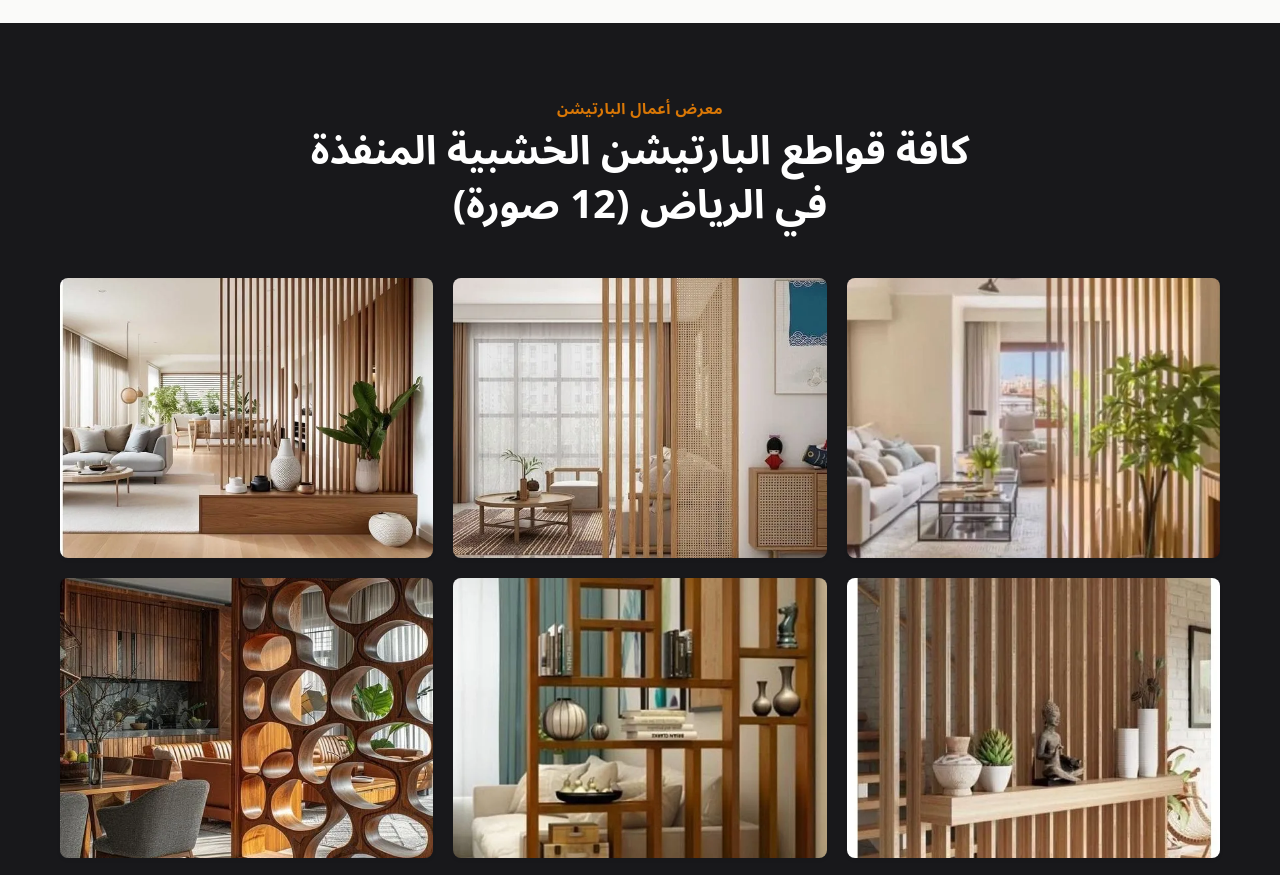
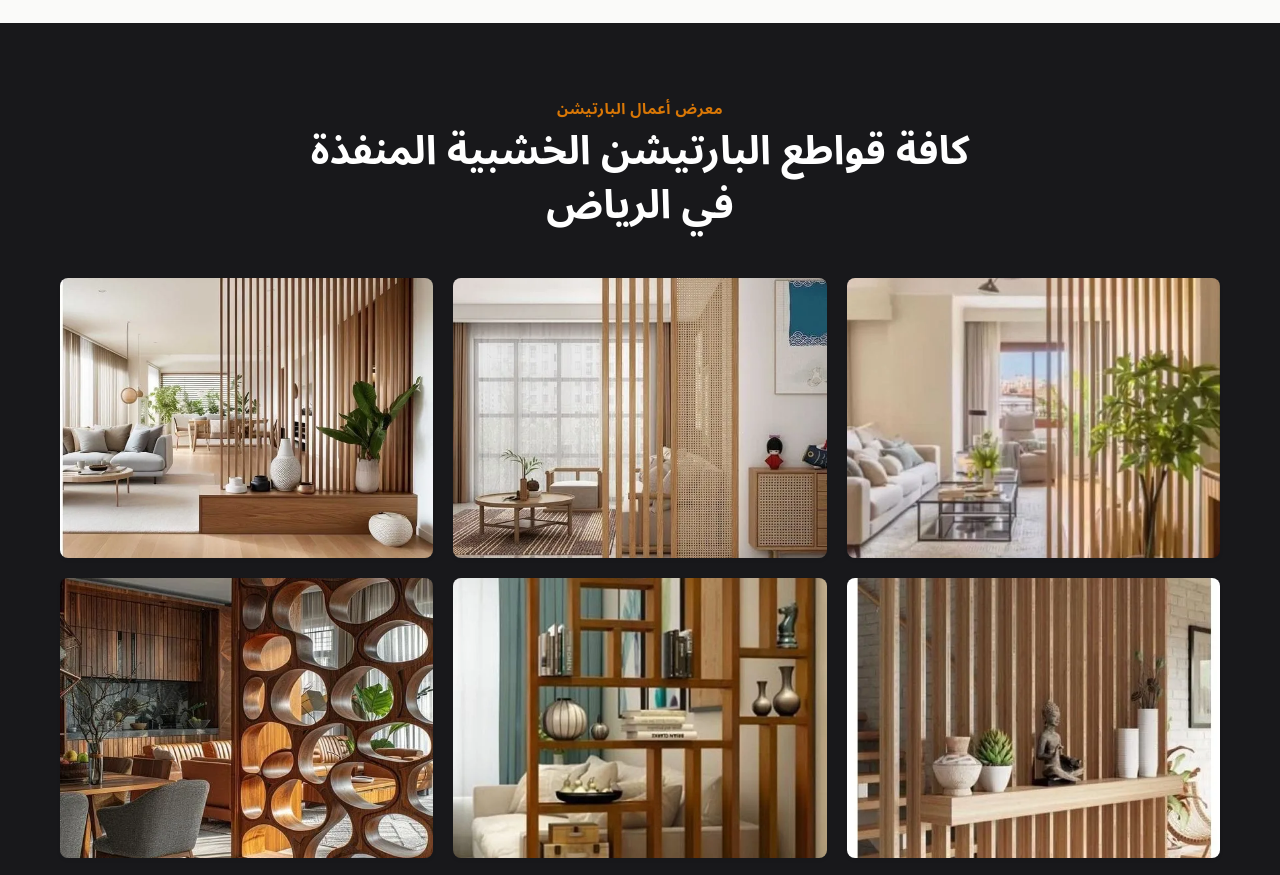
Before and after one commit to mixr11d/atharaldar-decor, a plain HTML site: page partition-installation.html in a window 1280 px wide. Shown: the part 1120-1995 px from the top of the page. Drawn offline with Linux system fonts and the light colour scheme.

Commit message:
Remove image count from section title

```diff
--- a/partition-installation.html
+++ b/partition-installation.html
@@ -179,7 +179,7 @@
       <div class="container">
         <div class="section-title-wrap">
           <span class="section-subtitle">معرض أعمال البارتيشن</span>
-          <h2 class="section-title">كافة قواطع البارتيشن الخشبية المنفذة في الرياض (12 صورة)</h2>
+          <h2 class="section-title">كافة قواطع البارتيشن الخشبية المنفذة في الرياض</h2>
         </div>
 
         <div class="gallery-grid">
```
